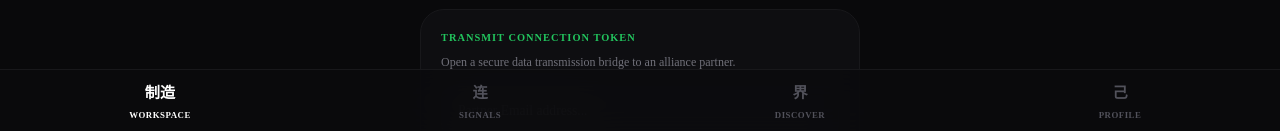
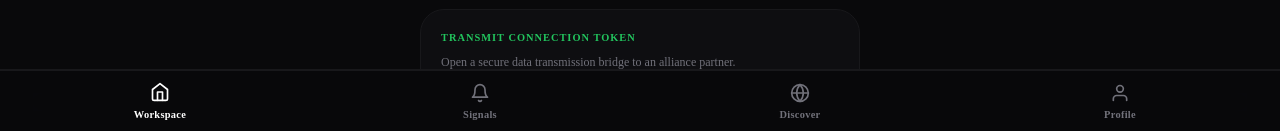
Before and after one commit to lunafromshopifyhelp-source/v26, a Next.js app in the folder client/: page /workspace in a window 1280 px wide. Shown: the part 666-797 px from the top of the page. Built offline with nearby package versions, Linux system fonts and the light colour scheme.

Commit message:
fix(workspace): replace legacy chinese footer with unified BottomNav icons

```diff
--- a/client/app/workspace/page.tsx
+++ b/client/app/workspace/page.tsx
@@ -1,4 +1,5 @@
 'use client';
+import BottomNav from '@/components/BottomNav';
 import React, { useState, useEffect } from 'react';
 import axios from 'axios';
 import { useRouter } from 'next/navigation';
@@ -500,19 +501,7 @@ export default function WorkspaceMasterConsole() {
 
       {/* 📱 UNIFIED 4-TAB ZERO-RELOAD FOOTER NAVBAR */}
       <footer className="native-app-bottom-bar four-column-grid">
-        <button onClick={() => setActiveNavTab('workspace')} className={`nav-icon-tab ${activeNavTab === 'workspace' ? 'tab-active' : ''}`}>
-          <span className="tab-emoji">制造</span> <span className="tab-label-text">Workspace</span>
-        </button>
-        <button onClick={() => router.push('/signals')} className="nav-icon-tab">
-          <span className="tab-emoji" style={{ position: 'relative' }}>连 {userProfile?.incomingRequest && <span className="notification-ping-dot" />}</span>
-          <span className="tab-label-text">Signals</span>
-        </button>
-        <button onClick={() => router.push('/discover')} className="nav-icon-tab">
-          <span className="tab-emoji">界</span> <span className="tab-label-text">Discover</span>
-        </button>
-        <button onClick={() => router.push('/profile')} className="nav-icon-tab">
-          <span className="tab-emoji">己</span> <span className="tab-label-text">Profile</span>
-        </button>
+        <BottomNav hasNotification={!!userProfile?.incomingRequest} />
       </footer>
 
       <style jsx global>{`
```
